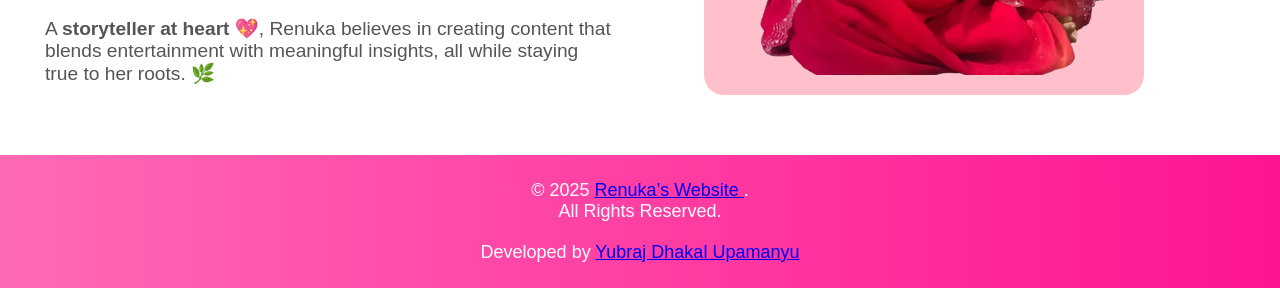
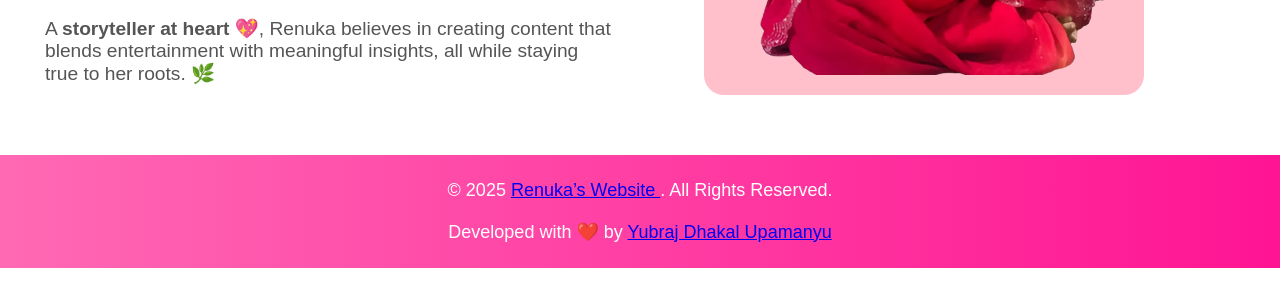
Before and after one commit to Upamanyu-coder/renukabhandari, a plain HTML site: page index.html in a window 1280 px wide. Shown: the part 573-861 px from the top of the page. Drawn offline with Linux system fonts and the light colour scheme.

```diff
--- a/index.html
+++ b/index.html
@@ -96,8 +96,8 @@
   </main>
 
   <footer class="footer">
-    <p>&copy; 2025 <a href="index.html">Renuka’s Website </a> .<br> All Rights Reserved.</p>
-    <p>Developed by <a href="https://yubrazdhakal.com.np/" target="_blank"> Yubraj Dhakal Upamanyu</a></p>
+    <p>&copy; 2025 <a href="index.html">Renuka’s Website </a> . All Rights Reserved.</p>
+    <p>Developed with ❤️ by <a href="https://yubrazdhakal.com.np/" target="_blank"> Yubraj Dhakal Upamanyu</a></p>
   </footer>
 
 </body>
```
